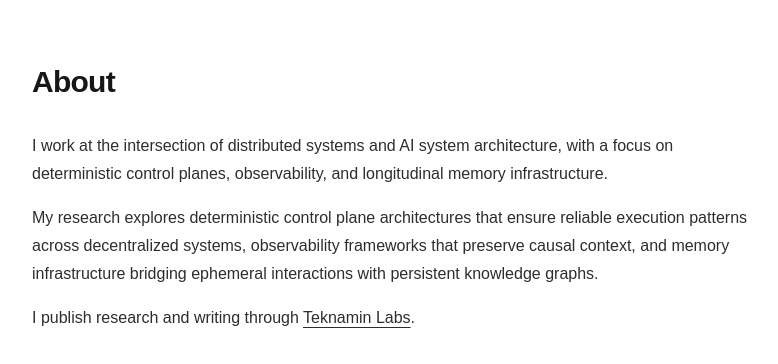
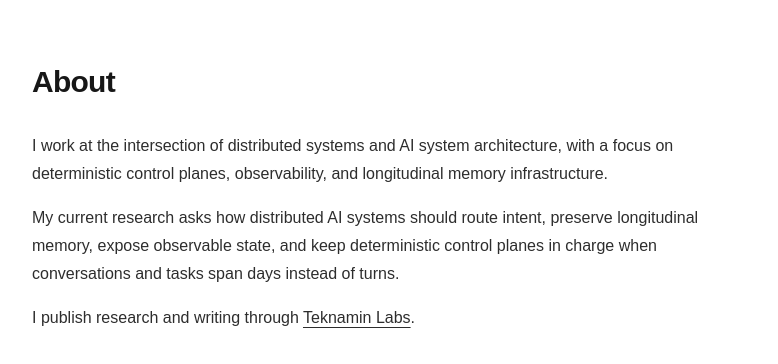
Before and after one commit to aravindravi-research/aravindravi-research.github.io, a Next.js app: page /about in a window 1280 px wide. Shown: the top 364 px of the page, without its empty margins (248-1026 px from the left). Built offline with nearby package versions, Linux system fonts and the light colour scheme; no server answers.

Commit message:
Clarify About page research focus (#10)

```diff
--- a/src/app/about/page.tsx
+++ b/src/app/about/page.tsx
@@ -9,9 +9,7 @@ export default function AboutPage() {
       </p>
 
       <p className="mt-4 leading-7 opacity-90">
-        My research explores deterministic control plane architectures that ensure reliable execution
-        patterns across decentralized systems, observability frameworks that preserve causal context,
-        and memory infrastructure bridging ephemeral interactions with persistent knowledge graphs.
+        My current research asks how distributed AI systems should route intent, preserve longitudinal memory, expose observable state, and keep deterministic control planes in charge when conversations and tasks span days instead of turns.
       </p>
 
       <p className="mt-4 leading-7 opacity-90">
```
